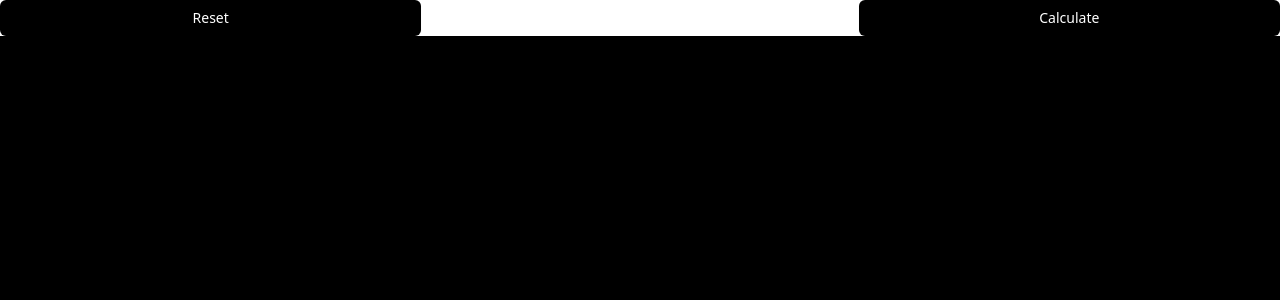
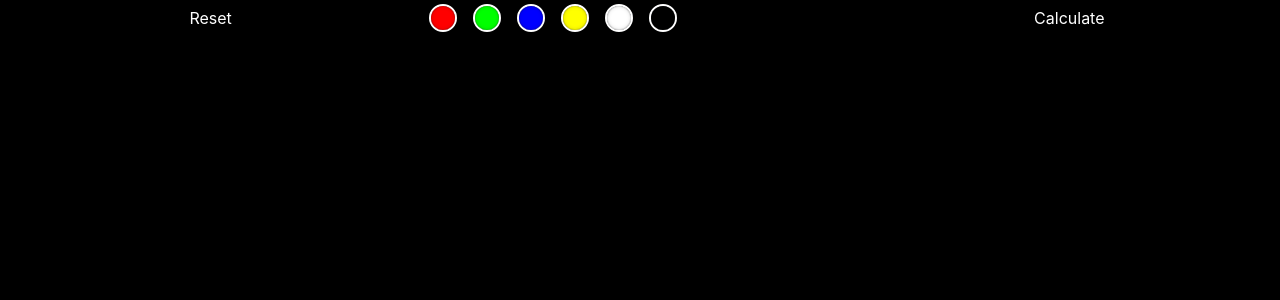
Before and after one commit to Kushalkush-dev/Mathify-Ai, a React (Vite) app: page / in a window 1280 px wide. Shown: the top 300 px of the page. Built offline with nearby package versions, Linux system fonts and the light colour scheme.

Commit message:
resolve mantime bug

```diff
--- a/src/pages/Home.jsx
+++ b/src/pages/Home.jsx
@@ -3,8 +3,11 @@
 import Colors from '../assets/brushColors.js'
 
 import { ColorSwatch, Group } from '@mantine/core';
+import '@mantine/core/styles.css';
 
 import { Button } from '@/components/ui/button';
+
+
 
 const Home =() => {
 
@@ -94,7 +97,7 @@
   return(
   <>
 
-  <div className='grid grid-cols-3 gap-2'>
+  <div className='grid grid-cols-3 gap-2 bg-black'>
     <Button onClick={()=>{
       setreset(true)
     }}
@@ -104,12 +107,13 @@
     >Reset</Button>
 
     <Group className='z-50'>
-      {Colors.map((bcolor)=>(
-        <ColorSwatch
-          color={bcolor}
-          key={bcolor}
-          style={{ border: '2px solid white', cursor: 'pointer' }}
-          onClick={()=>{setbrushcolor(bcolor)}}/>
+       {Colors.map((color) => (
+          <ColorSwatch
+            key={color}
+            color={color}
+            style={{ border: '2px solid white', cursor: 'pointer' }}
+            onClick={() => setbrushcolor(color)}
+          />
       ))}
     </Group>
 
@@ -121,7 +125,7 @@
   </div>
 
     <div className='w-full h-screen justify-between items-center'>
-      <canvas ref={canvasRef} id='canvas' className='w-full h-full z-0'
+      <canvas ref={canvasRef} id='canvas' className='w-full min-h-screen'
             onMouseDown={startDrawing}
             onMouseUp={stopDrawing}
             onMouseMove={draw}></canvas>
```
